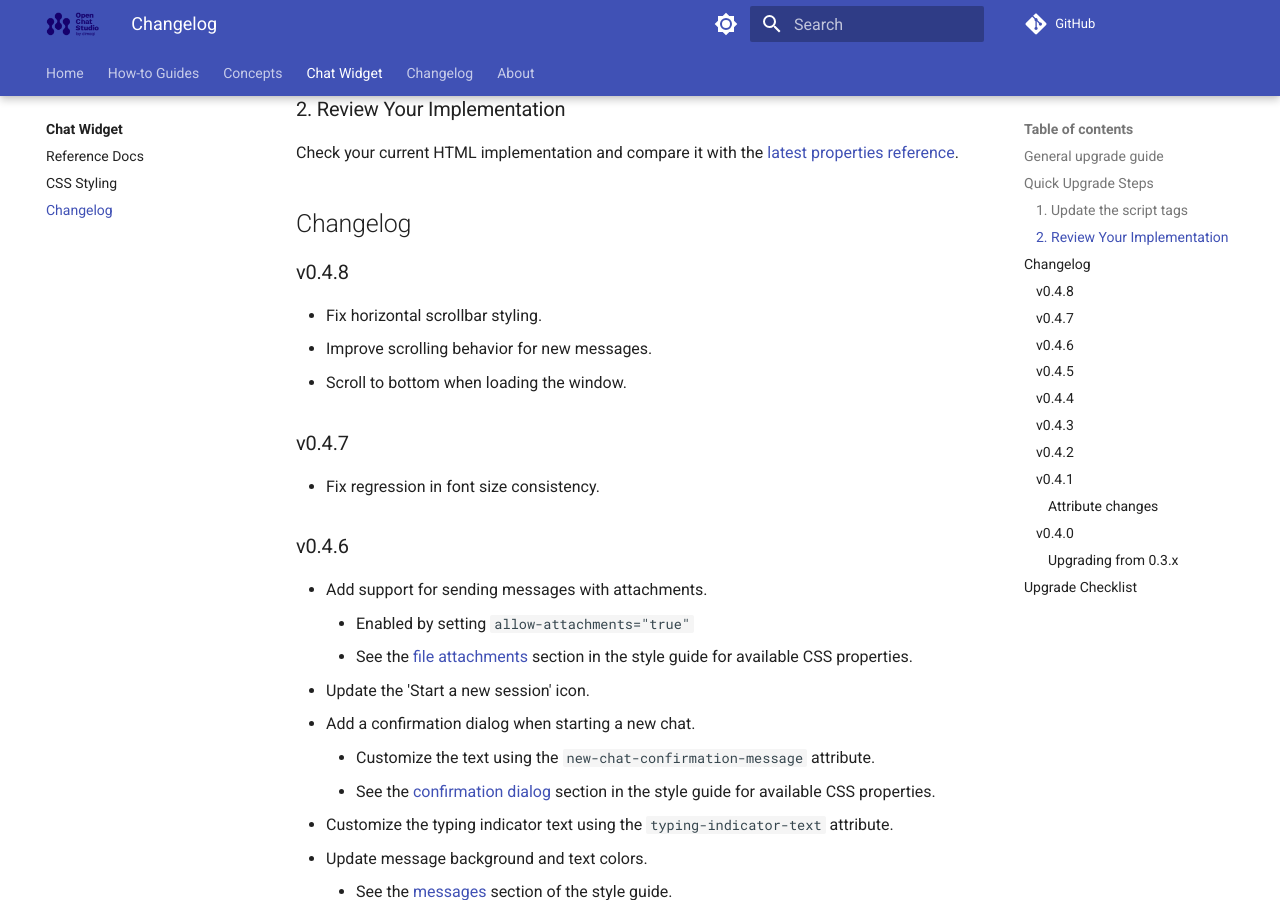
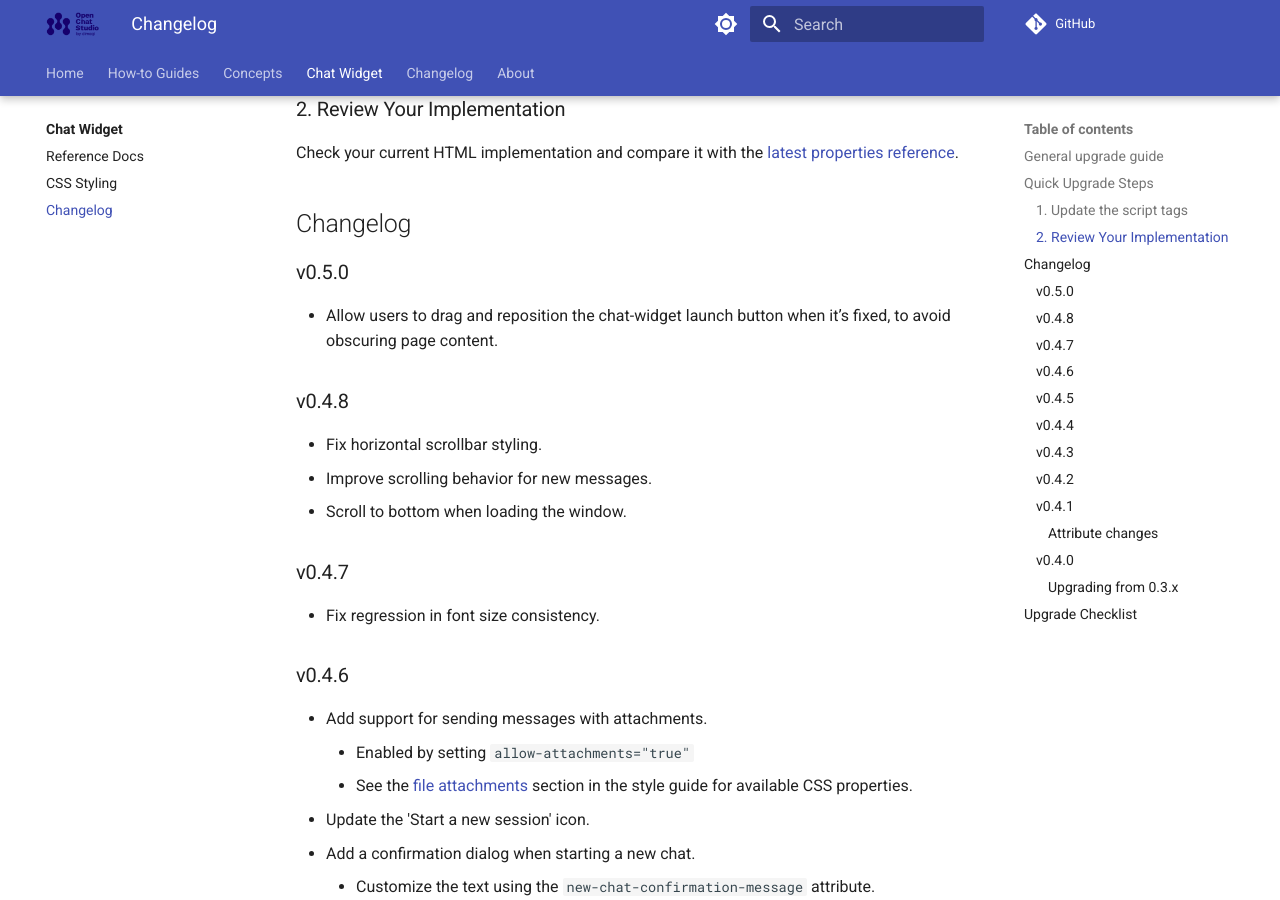
Before and after one commit to dimagi/open-chat-studio-docs, an MkDocs documentation site: the page built from docs/chat_widget/changelog.md, in a window 1280 px wide and 900 px high, scrolled down 588 px. Built offline with MkDocs 1.6.1 and Material for MkDocs 9.7.7, drawn with Linux system fonts in a browser that asks for light colours; a script that is not in the unit is left out; comment, search, counter and statistics services are not loaded.

Commit message:
Update changelog for version 0.5.0
Added a new version entry for v0.5.0 in the changelog.

```diff
--- a/docs/chat_widget/changelog.md
+++ b/docs/chat_widget/changelog.md
@@ -21,6 +21,10 @@ This guide will help you upgrade from previous versions of the Open Chat Studio
 Check your current HTML implementation and compare it with the [latest properties reference](reference.md#properties-reference).
 
 ## Changelog
+
+### v0.5.0
+
+- Allow users to drag and reposition the chat-widget launch button when it’s fixed, to avoid obscuring page content.
 
 ### v0.4.8
 
```
